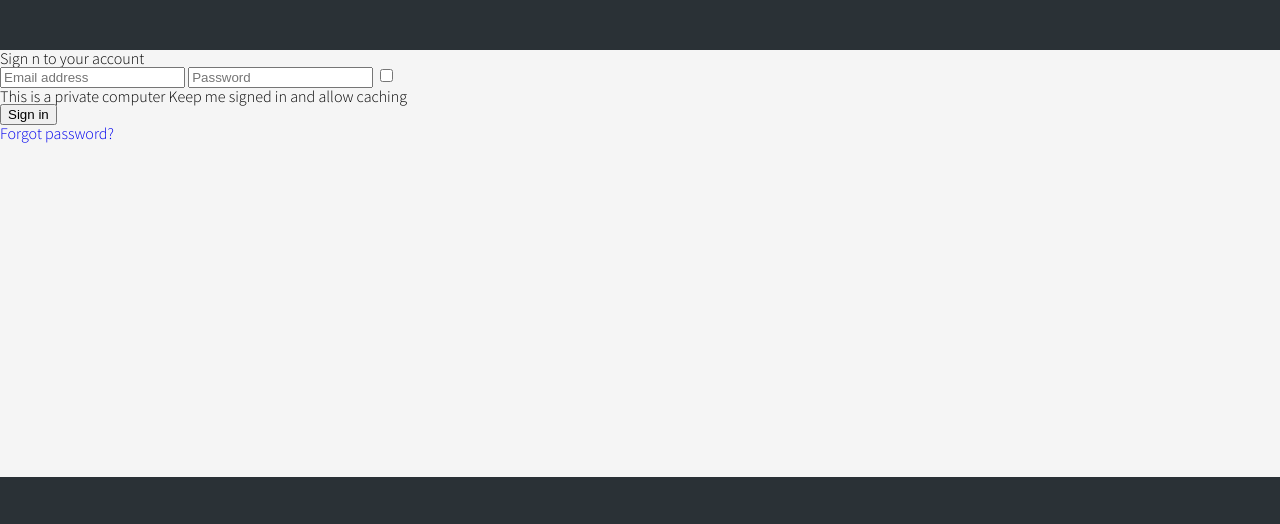
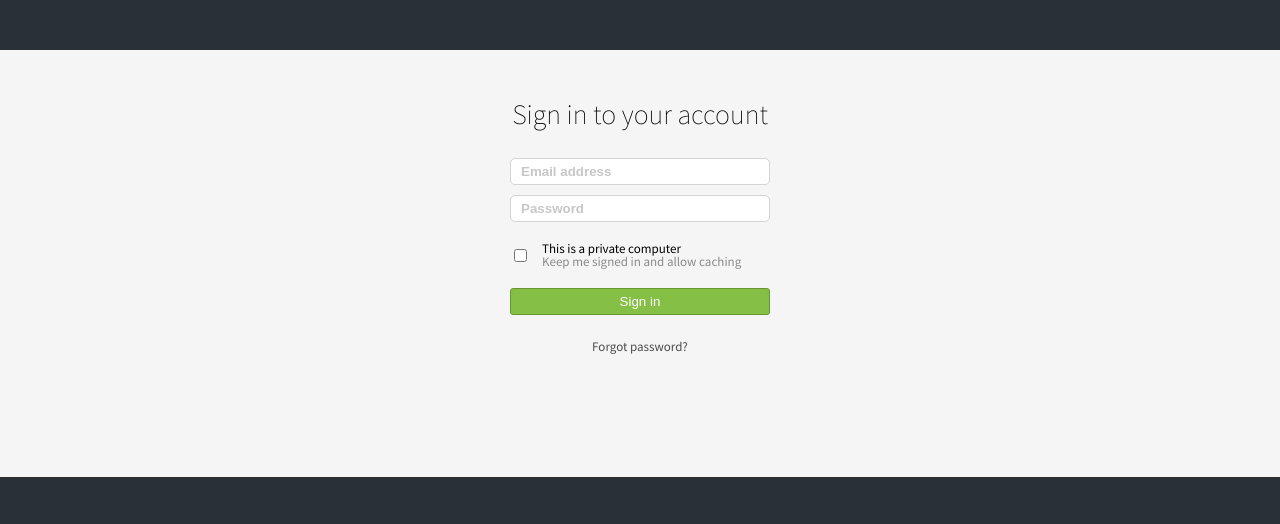
Before and after one commit to NikiNight/task2_VH, a plain HTML site: page index.html in a window 1280 px wide. Shown: the top 524 px of the page. Drawn offline with nearby package versions, Linux system fonts and the light colour scheme.

Commit message:
Add styles and main form

```diff
--- a/css/index-style.less
+++ b/css/index-style.less
@@ -1,4 +1,12 @@
 @grey: rgb(42, 49, 54);
+.removeselection {
+  -webkit-touch-callout: none; /* iOS Safari */
+  -webkit-user-select: none; /* Safari */
+  -moz-user-select: none; /* Firefox */
+  -ms-user-select: none; /* Internet Explorer/Edge */
+  user-select: none; /* Non-prefixed version, currently
+                                  supported by Chrome and Opera */
+}
 
 html, body{
   min-height: 100%;
@@ -11,6 +19,7 @@ body{
   justify-content: stretch;
   font-family: 'Source Sans Pro', sans-serif;
   font-weight: 300;
+  font-size: 16px;
 }
 
 .wrapper{
@@ -28,6 +37,76 @@ header{
 main{
   background-color: rgb(245, 245, 245);
   flex: 1 0 auto;
+  .signin{
+    margin: 50px auto;
+    max-width: 260px;
+    text-align: center;
+    h2{
+      font-size: 28px;
+      font-weight: 200;
+      margin-bottom: 30px;
+    }
+  }
+  .signin-form{
+    input[type="password"],
+    input[type="email"]{
+      width: 100%;
+      padding: 5px 10px;
+      border-radius: 5px;
+      border: 1px solid #d4d4d4;
+      margin-bottom: 10px;
+      font-weight: 700;
+      &::-moz-placeholder{
+        color: #c7c7c7;
+      }
+      &::-webkit-input-placeholder{
+        color: #c7c7c7;
+      }
+    }
+    .privacy{
+      display: flex;
+      align-items: center;
+      margin: 10px 0 20px 0;
+      cursor: pointer;
+      .removeselection;
+      input{
+        margin-right: 15px;
+      }
+      p{
+        font-size: 13px;
+        text-align: left;
+        font-weight: 400;
+        span{
+          display: block;
+          color: #8a8a8a;
+        }
+      }
+    }
+    input[type="submit"]{
+      width: 100%;
+      text-align: center;
+      background-color: rgb(133,191,69);
+      border: 1px solid rgb(103,150,52);
+      padding: 5px;
+      color: white;
+      border-radius: 3px;
+      font-weight: 400;
+      cursor: pointer;
+      transition: background-color .3s;
+      outline: none;
+      &:hover{
+        background-color: rgb(103,150,52);
+      }
+    }
+  }
+  .signin-forgotpass{
+    font-size: 13px;
+    text-align: center;
+    margin-top: 25px;
+    display: block;
+    font-weight: 400;
+    color: #4c4c4c;
+  }
 }
 
 footer{
--- a/css/reset.css
+++ b/css/reset.css
@@ -44,3 +44,7 @@ table {
 a{
     text-decoration: none;
 }
+
+*{
+    box-sizing: border-box;
+}
--- a/index.html
+++ b/index.html
@@ -17,7 +17,7 @@
 <main>
     <div class="wrapper">
         <section class="signin">
-            <h2>Sign n to your account</h2>
+            <h2>Sign in to your account</h2>
             <form action method="post" class="signin-form">
                 <input type="email" name="email" placeholder="Email address">
                 <input type="password" name="password" placeholder="Password">
```
